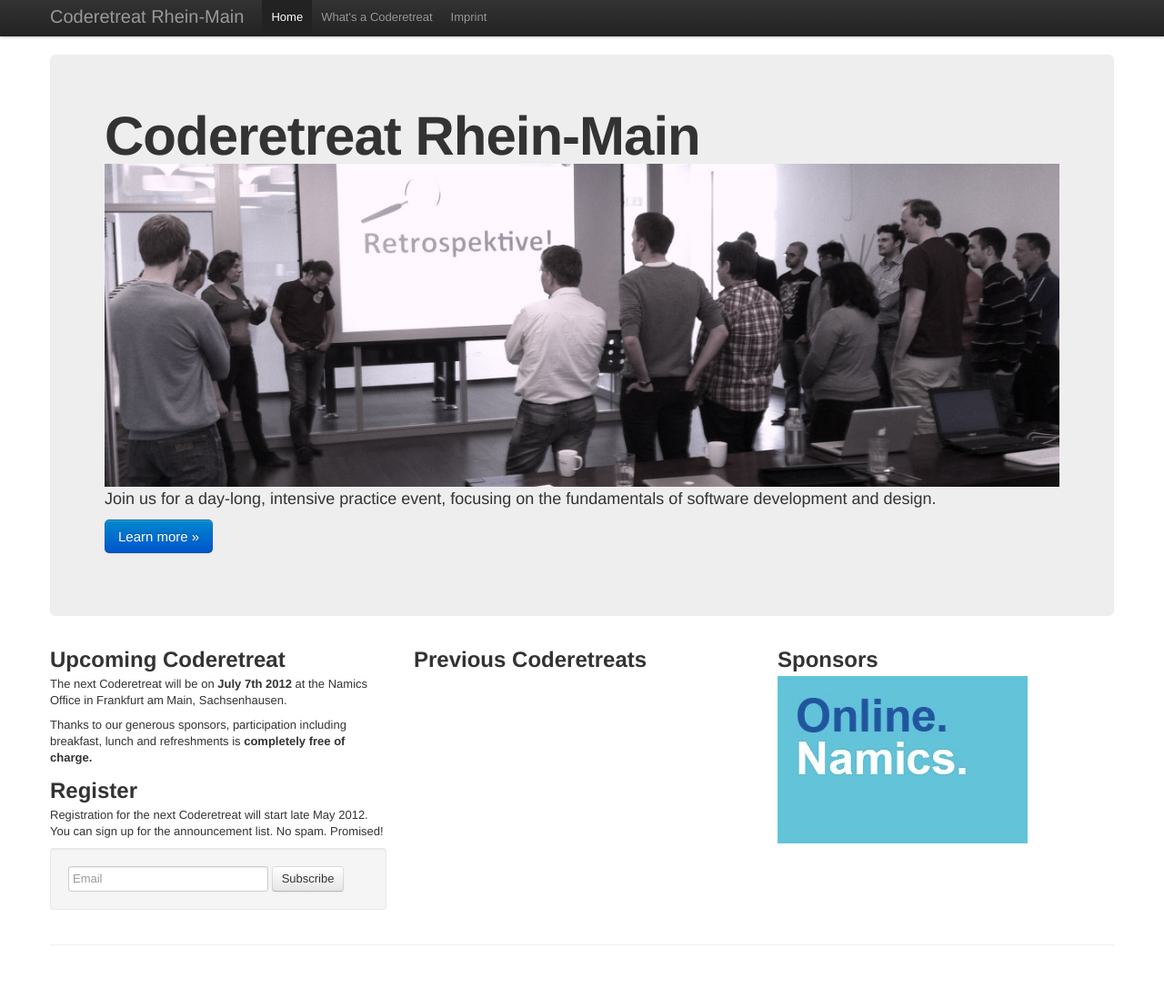
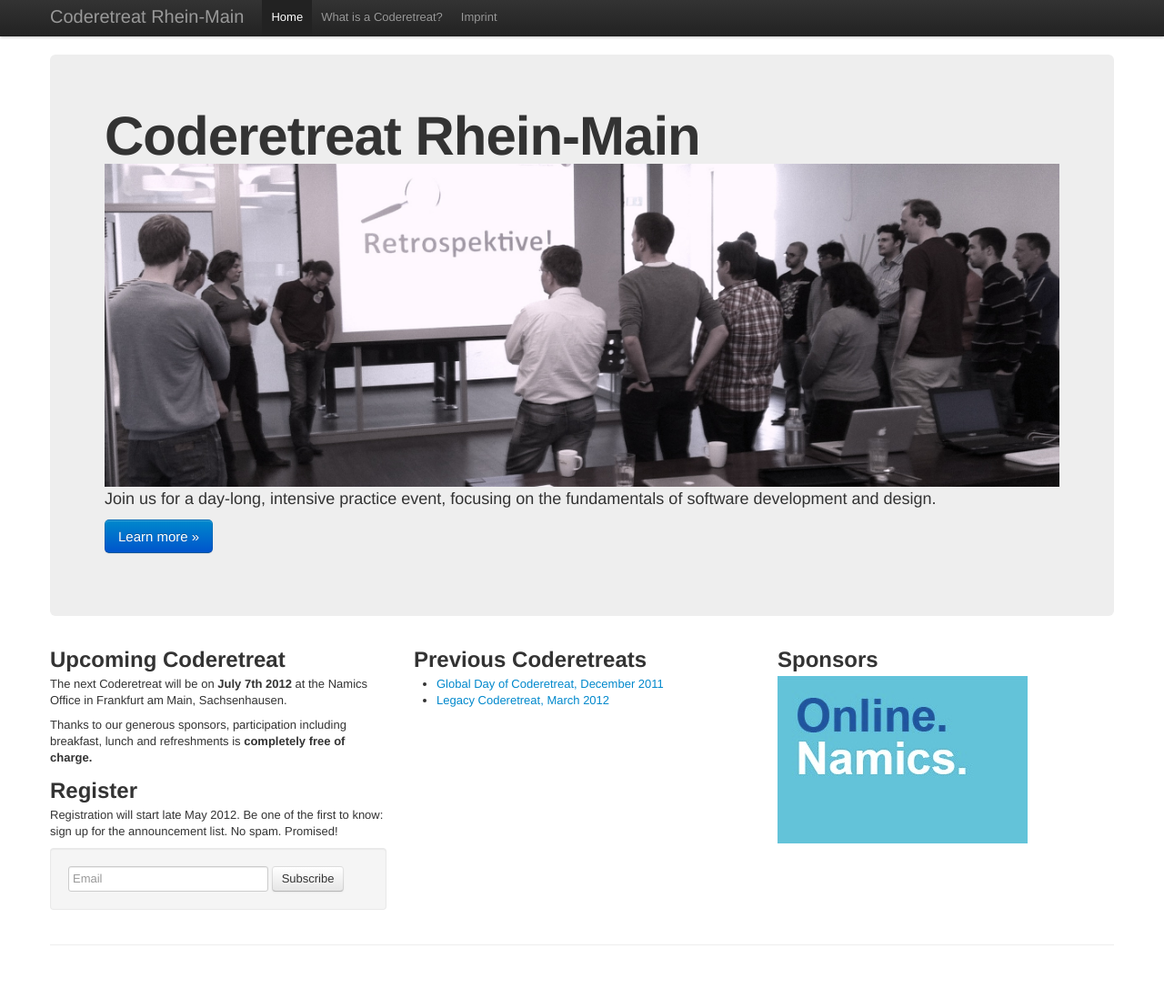
Before and after one commit to softwerkskammer/coderetreat-rhein-main.com, a Django app: page / in a window 1280 px wide. Shown: the whole page at 91% size. Run offline with Django 3.2, Linux system fonts and the light colour scheme; some libraries are stand-ins or nearby versions.

Commit message:
Cosmetic fixes

```diff
--- a/coderetreat/base/templates/base.html
+++ b/coderetreat/base/templates/base.html
@@ -38,7 +38,7 @@
                   <a href="{% url home %}">Home</a>
               </li>
               <li class="{% block learnmore_navitem_style %}{% endblock %}">
-                  <a href="{% url learnmore %}">What's a Coderetreat</a>
+                  <a href="{% url learnmore %}">What is a Coderetreat?</a>
               </li>
               <li class="{% block imprint_navitem_style %}{% endblock %}">
                   <a href="{% url imprint %}">Imprint</a>
--- a/coderetreat/base/templates/home.html
+++ b/coderetreat/base/templates/home.html
@@ -18,7 +18,7 @@
          <p>The next Coderetreat will be on <strong>July 7th 2012</strong> at the Namics Office in Frankfurt am Main, Sachsenhausen. </p>
           <p>Thanks to our generous sponsors, participation including breakfast, lunch and refreshments is <strong>completely free of charge.</strong></p>
           <h2>Register</h2>
-                    <p>Registration for the next Coderetreat will start late May 2012. You can sign up for the announcement list. No spam. Promised!</p>
+                    <p>Registration will start late May 2012. Be one of the first to know: sign up for the announcement list. No spam. Promised!</p>
                     <form action="http://ambestengestern.us2.list-manage1.com/subscribe/post?u=e95cf4b31f91abd0eb5d44375&amp;id=f37c40aed1" method="post" class="well form-inline" target="_blank">
                         <div>
                             <input type="email" value="" name="EMAIL" class="input-large" id="mce-EMAIL" placeholder="Email">
@@ -28,7 +28,18 @@
       </div>
       <div class="span4">
           <h2>Previous Coderetreats</h2>
-
+          <ul>
+              <li>
+                  <a href="http://dec2011.coderetreat-rhein-main.com/">
+                      Global Day of Coderetreat, December 2011
+                  </a>
+              </li>
+              <li>
+                  <a href="http://mar2012.coderetreat-rhein-main.com/">
+                      Legacy Coderetreat, March 2012
+                  </a>
+              </li>
+          </ul>
      </div>
       <div class="span4">
         <h2>Sponsors</h2>
--- a/coderetreat/base/templates/imprint.html
+++ b/coderetreat/base/templates/imprint.html
@@ -3,8 +3,10 @@
 {% block imprint_navitem_style %}active{% endblock %}
 
 {% block content %}
-    <h1>Imprint/Impressum</h1>
-    <p>Betreiber gemäß § 5 TMG:<br/><br/></p>
+    <div class="page-header">
+        <h1>Imprint/Impressum</h1>
+    </div>
+    <h2>Betreiber gemäß § 5 TMG:</h2>
     <p>Johannes Seitz<br />
     Offenbacher Landstr. 294<br />
     60599 Frankfurt am Main<br />
--- a/coderetreat/base/templates/learnmore.html
+++ b/coderetreat/base/templates/learnmore.html
@@ -4,7 +4,7 @@
 
 {% block content %}
     <div class="page-header">
-      <h1>What's a Coderetreat?</h1>
+      <h1>What is a Coderetreat?</h1>
     </div>
 
     <div class="row">
@@ -45,7 +45,7 @@
           </section>
           <section>
               <h2>Thanks</h2>
-              <p>This text is almost completely and blatantly taken from http://agileminds.fikket.be/event/code-retreat Thanks to <a href="http://agileminds.fikket.be/event/code-retreat">Erik</a> for letting us do so.</p>
+              <p>This text is almost completely and blatantly taken from <a href="http://agileminds.fikket.be/event/code-retreat">this page</a> Thanks to <a href="http://agileminds.fikket.be/event/code-retreat">Erik</a> for letting us do so.</p>
           </section>
 
       </div>
```
